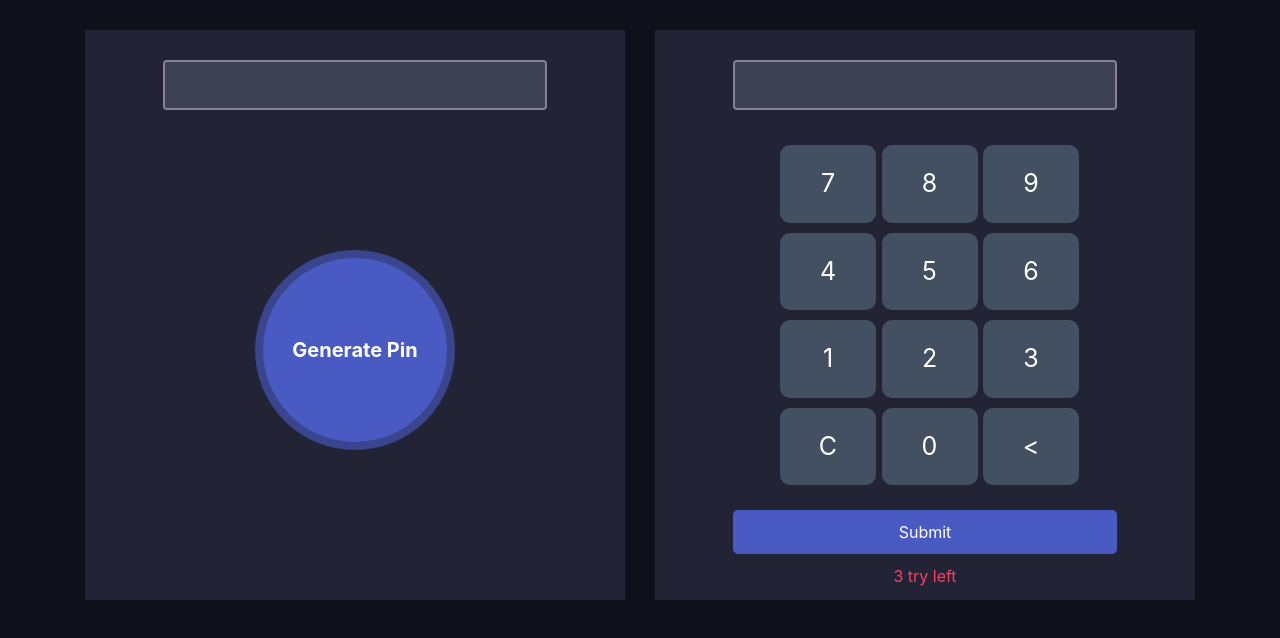
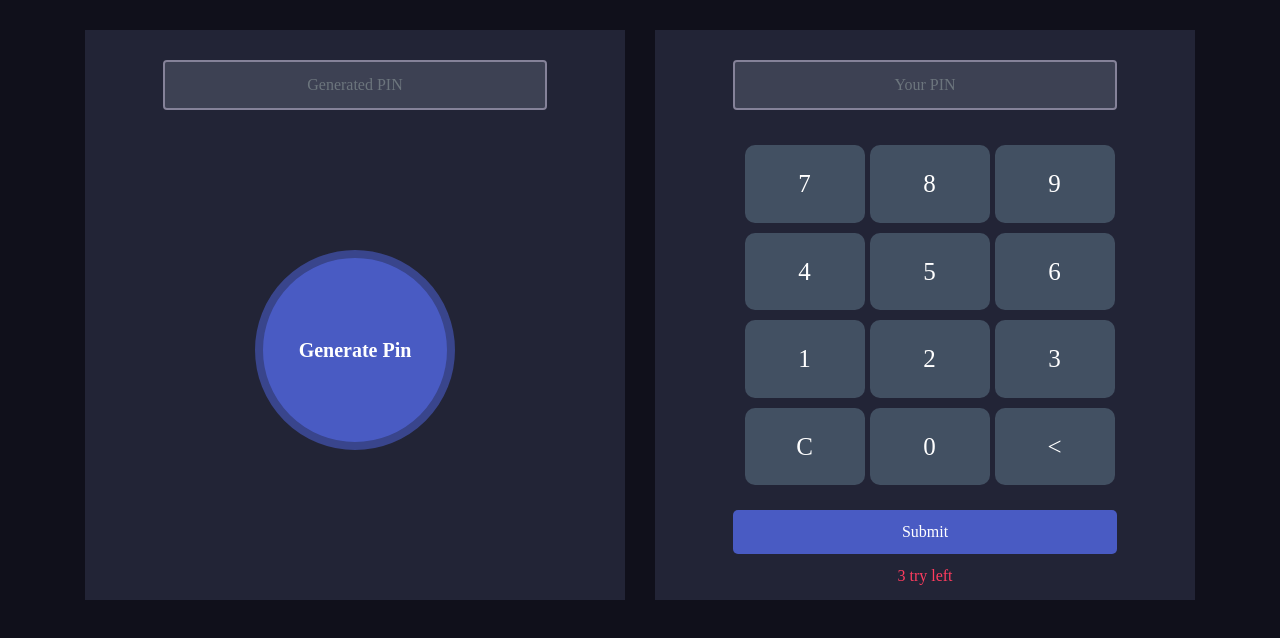
Before and after one commit to ronouk/pin-verification, a plain HTML site: page index.html in a window 1280 px wide. Drawn offline with nearby package versions, Linux system fonts and the light colour scheme.

Commit message:
Some styling adjusted

```diff
--- a/index.html
+++ b/index.html
@@ -15,13 +15,13 @@
         <div class="row mainbody">
             <div class="col-md-6">
                 <div class="pin-generator half-width">
-                    <input id="pin" class="form-control" type="text">
+                    <input id="pin" class="form-control" type="text" placeholder="Generated PIN">
                     <button onclick="generatePin()" class="generate-btn">Generate Pin</button>
                 </div>
             </div>
             <div class="col-md-6">
                 <div class="input-section half-width">
-                    <input id="typed-pin" class="form-control" type="text">
+                    <input id="typed-pin" class="form-control" type="text" placeholder="Your PIN">
                     <div class="numbers">
                         <div class="calc-body" id="digits-container">
                             <div class="calc-button-row">
--- a/style.css
+++ b/style.css
@@ -3,6 +3,7 @@
 }
 body {
     background: #10101B;
+    font-family: poppins;
 
 }
 .container {
@@ -14,6 +15,7 @@ body {
     background: #222436;
     padding: 30px;
     text-align: center;
+    margin-bottom: 30px;
 }
 .generate-btn{
     margin-top: 140px;
@@ -40,6 +42,7 @@ input[type='text']{
     border: 2px solid #858299;
     height: 50px;
     padding: 10px;
+    text-align: center;
 }
 input[type='text']:focus {
     background-color: #3D4153;
@@ -62,7 +65,7 @@ width: 100%;
 }
 
 .button {
-width: 20%;
+width: 25%;
 background: #425062;
 color: #fff;
 padding: 20px 0;
@@ -109,11 +112,11 @@ color: #E0B612;
     background: #222436;
     margin-top: 20px;
     border-radius: 15px;
-    padding: 5px 20px;
+    padding: 10px 20px;
     display: none;
 }
 .notify-section{
-    width: 35%;
+    max-width: 90%;
     margin: 0 auto;
 }
 .action-left {
```
Also changed, not shown: 1 other file.
